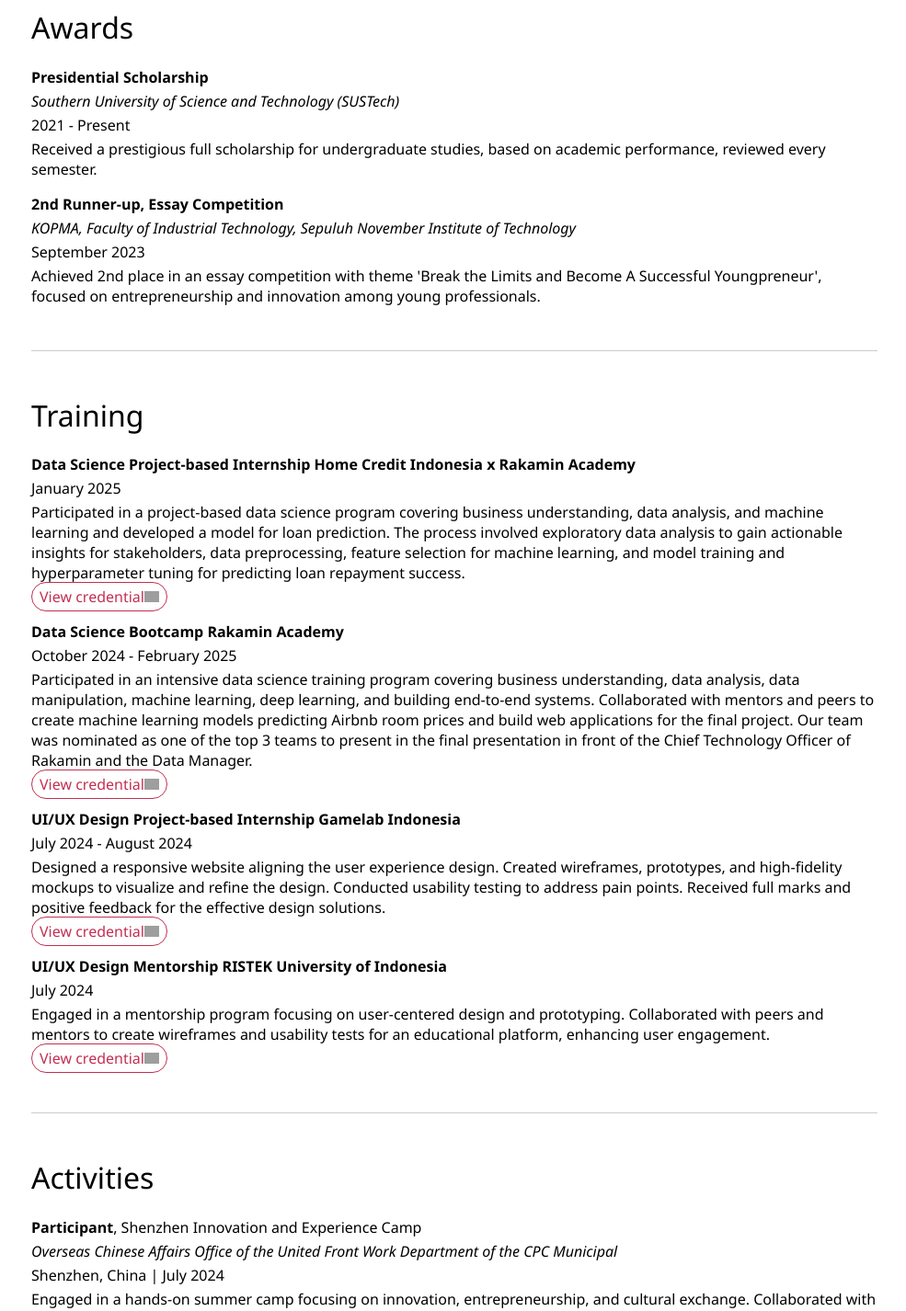
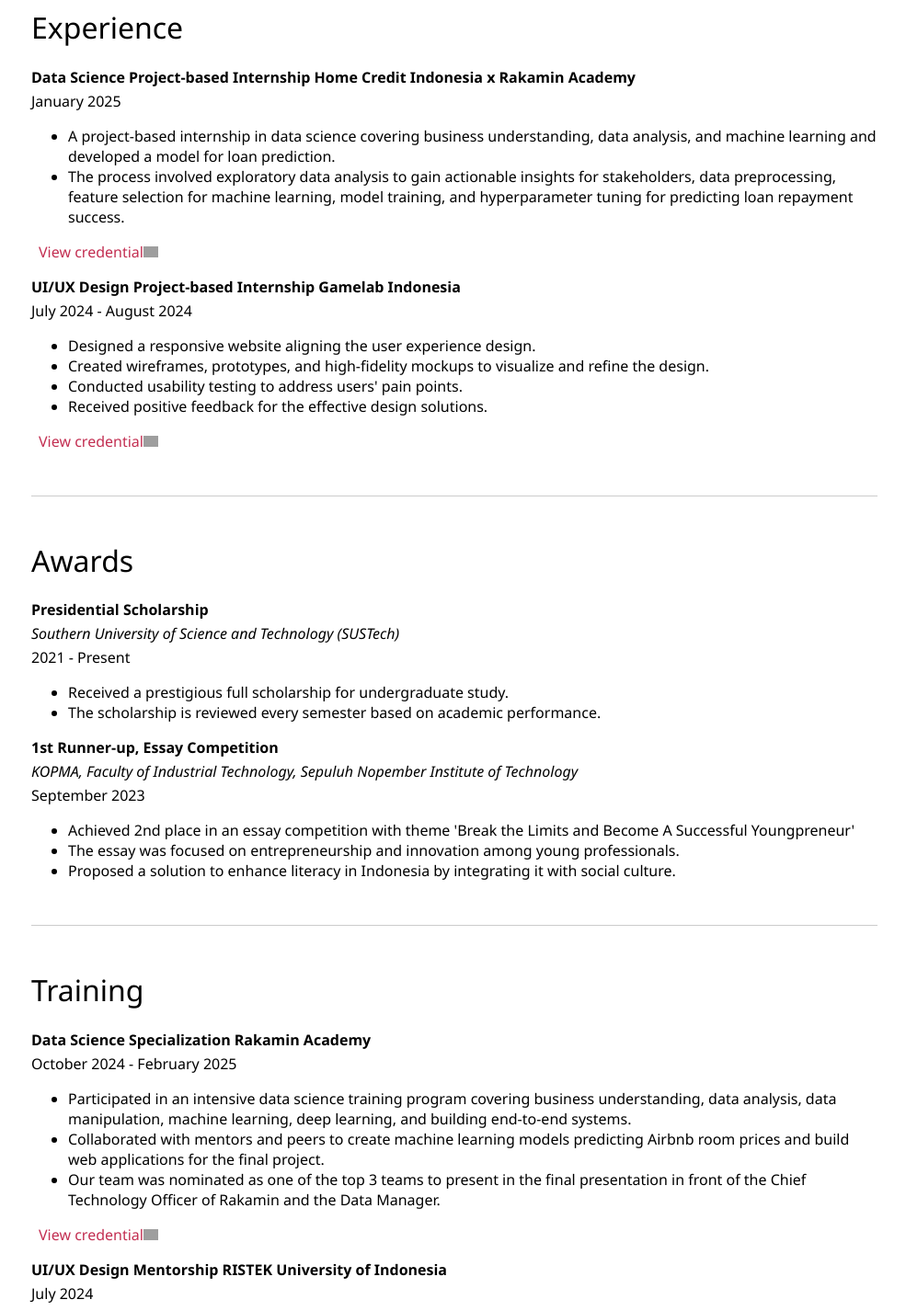
Before and after one commit to FiZufa/personal-website, a Nuxt app: page /cv in a window 1280 px wide. Shown: the part 980-2406 px from the top of the page at 92% size, without its empty margins (146-1131 px from the left). Built offline with nearby package versions, Linux system fonts and the light colour scheme; grey boxes are pictures that could not be loaded.

Commit message:
update CV

```diff
--- a/data/PBIProject.json
+++ b/data/PBIProject.json
@@ -8,7 +8,7 @@
         "period": "October 2024 - February 2025",
         "links": {
             "Github": "https://github.com/FiZufa/Final-Project-Rakamin",
-            "Slides": "https://drive.google.com/file/d/1WWR5hKIzbOrxWn0qFrXzho4xNp-d_tKZ/view?usp=sharing"
+            "Slides": "https://www.canva.com/design/DAGXMrcTS6w/WhTHWY6IQ3_1pWJinDZ8hw/watch?utm_content=DAGXMrcTS6w&utm_campaign=designshare&utm_medium=link2&utm_source=uniquelinks&utlId=h7162ff2dc9"
         }
     },
     {
--- a/data/data_awards.json
+++ b/data/data_awards.json
@@ -3,12 +3,12 @@
         "name": "Presidential Scholarship",
         "issuer": "Southern University of Science and Technology (SUSTech)",
         "time": "2021 - Present",
-        "desc": "Received a prestigious full scholarship for undergraduate studies, based on academic performance, reviewed every semester."
+        "desc": ["Received a prestigious full scholarship for undergraduate study.", "The scholarship is reviewed every semester based on academic performance."]
     },
     {
-        "name": "2nd Runner-up, Essay Competition",
-        "issuer": "KOPMA, Faculty of Industrial Technology, Sepuluh November Institute of Technology",
+        "name": "1st Runner-up, Essay Competition",
+        "issuer": "KOPMA, Faculty of Industrial Technology, Sepuluh Nopember Institute of Technology",
         "time": "September 2023",
-        "desc": "Achieved 2nd place in an essay competition with theme 'Break the Limits and Become A Successful Youngpreneur', focused on entrepreneurship and innovation among young professionals."
+        "desc": ["Achieved 2nd place in an essay competition with theme 'Break the Limits and Become A Successful Youngpreneur'", "The essay was focused on entrepreneurship and innovation among young professionals.", "Proposed a solution to enhance literacy in Indonesia by integrating it with social culture."]
     }
 ]
--- a/data/data_skills.json
+++ b/data/data_skills.json
@@ -2,8 +2,8 @@
     "Programming Languages": "Python, Java (Object-oriented Programming)",
     "Web Development": "HTML, CSS, JavaScript, Vue.js, REST API (FastAPI, Spring Boot)",
     "Data Analysis": "PostgreSQL, Python (Pandas, Numpy), Data Visualization (Matplotlib, Seaborn)",
-    "Design Tool": "Figma",
-    "Machine Learning tools": "PyTorch, Scikit-learn, Keras, NLTK, SpaCY, Streamlit (deployment)",
+    "Design tool": "Figma",
+    "Machine Learning tools": "PyTorch, Scikit-learn, Keras, NLTK, Streamlit (deployment)",
     "DevOps and Automation": "CI/CD, Jenkins, Docker, Kubernetes",
     "Cloud services": "Google Cloud Platform (GCP), AWS"
 
--- a/data/data_training.json
+++ b/data/data_training.json
@@ -1,26 +1,15 @@
 [
+
     {
-        "name": "Data Science Project-based Internship Home Credit Indonesia x Rakamin Academy",
-        "time": "January 2025",
-        "desc": "Participated in a project-based data science program covering business understanding, data analysis, and machine learning and developed a model for loan prediction. The process involved exploratory data analysis to gain actionable insights for stakeholders, data preprocessing, feature selection for machine learning, and model training and hyperparameter tuning for predicting loan repayment success.",
-        "link": "https://drive.google.com/file/d/1-FBp2Jo87muuS_PLpeTR23w8ZGHDuMlg/view?usp=sharing"
-    },
-    {
-        "name": "Data Science Bootcamp Rakamin Academy",
+        "name": "Data Science Specialization Rakamin Academy",
         "time": "October 2024 - February 2025",
-        "desc": "Participated in an intensive data science training program covering business understanding, data analysis, data manipulation, machine learning, deep learning, and building end-to-end systems. Collaborated with mentors and peers to create machine learning models predicting Airbnb room prices and build web applications for the final project. Our team was nominated as one of the top 3 teams to present in the final presentation in front of the Chief Technology Officer of Rakamin and the Data Manager.",
-        "link": "https://drive.google.com/file/d/1WWR5hKIzbOrxWn0qFrXzho4xNp-d_tKZ/view?usp=sharing"
-    },
-    {
-        "name": "UI/UX Design Project-based Internship Gamelab Indonesia",
-        "time": "July 2024 - August 2024",
-        "desc": "Designed a responsive website aligning the user experience design. Created wireframes, prototypes, and high-fidelity mockups to visualize and refine the design. Conducted usability testing to address pain points. Received full marks and positive feedback for the effective design solutions.",
-        "link": "https://drive.google.com/file/d/1qB-2K_WnWJ7dlQArbMjrafT14CNOZ2sr/view?usp=sharing"
+        "desc": ["Participated in an intensive data science training program covering business understanding, data analysis, data manipulation, machine learning, deep learning, and building end-to-end systems.", "Collaborated with mentors and peers to create machine learning models predicting Airbnb room prices and build web applications for the final project.", "Our team was nominated as one of the top 3 teams to present in the final presentation in front of the Chief Technology Officer of Rakamin and the Data Manager."],
+        "link": "https://drive.google.com/file/d/1EtpyM6-WLkg3-0NvV7SE4rETp-RFkrkX/view?usp=sharing"
     },
     {
         "name": "UI/UX Design Mentorship RISTEK University of Indonesia",
         "time": "July 2024",
-        "desc": "Engaged in a mentorship program focusing on user-centered design and prototyping. Collaborated with peers and mentors to create wireframes and usability tests for an educational platform, enhancing user engagement.",
+        "desc": ["Engaged in a mentorship program focusing on user-centered design and prototyping.",  "Collaborated with peers and mentors to create wireframes and usability tests for an educational platform, enhancing user engagement."],
         "link": "https://drive.google.com/file/d/1V3TELoumGOt4V7R5QddUmNlW3f6PHHm6/view?usp=sharing"
     }
 ]
--- /dev/null
+++ b/data/experience.json
@@ -0,0 +1,14 @@
+[
+    {
+        "name": "Data Science Project-based Internship Home Credit Indonesia x Rakamin Academy",
+        "time": "January 2025",
+        "desc": ["A project-based internship in data science covering business understanding, data analysis, and machine learning and developed a model for loan prediction.", "The process involved exploratory data analysis to gain actionable insights for stakeholders, data preprocessing, feature selection for machine learning, model training, and hyperparameter tuning for predicting loan repayment success."],
+        "link": "https://drive.google.com/file/d/1-FBp2Jo87muuS_PLpeTR23w8ZGHDuMlg/view?usp=sharing"
+    },
+    {
+        "name": "UI/UX Design Project-based Internship Gamelab Indonesia",
+        "time": "July 2024 - August 2024",
+        "desc": ["Designed a responsive website aligning the user experience design.", "Created wireframes, prototypes, and high-fidelity mockups to visualize and refine the design.", "Conducted usability testing to address users' pain points.",  "Received positive feedback for the effective design solutions."],
+        "link": "https://drive.google.com/file/d/1qB-2K_WnWJ7dlQArbMjrafT14CNOZ2sr/view?usp=sharing"
+    }
+]
--- a/pages/cv/index.vue
+++ b/pages/cv/index.vue
@@ -4,7 +4,7 @@
     <div class="cv-body">
         <div class="section">
             <h1 class="sub-title">Bio</h1>
-            <p>Final-year Computer Science and Engineering student at Southern University of Science and Technology (SUSTech), China. Passionate about building actionable insights and machine learning model from data, solving problems through user-centered design, and creating deliverable software systems. Actively seeking internship or full-time opportunities for 2025 to contribute to innovative and impactful projects.</p>
+            <p>A Final-year Computer Science and Engineering student at Southern University of Science and Technology (SUSTech), China. Passionate about building actionable insights and machine learning model from data, solving problems through user-centered design, and creating deliverable software systems. Actively seeking internship or full-time opportunities in AI, data, software to contribute to innovative and impactful projects.</p>
         </div>
 
         <Line />
@@ -33,12 +33,29 @@
         <Line />
 
         <div class="section">
+            <h1 class="sub-title">Experience</h1>
+            <div v-for="(training, index) in data.experience" :key="index" class="experience">
+                <!-- <p class="bold">{{ training.name }}</p> -->
+                <p class="title-name">{{ training.name }}</p>
+                <p>{{ training.time }}</p>
+                <ul>
+                    <li v-for="(desc, descIndex) in training.desc" :key="descIndex"> {{ desc }}</li>
+                </ul>
+                <div class="cred-btn"><a class="cred-link" :href="training.link" target="_blank" rel="noopener noreferrer">View credential</a><img src="/assets/view-btn.png" style="height: 12px;"></div>
+            </div>
+        </div>
+
+        <Line />
+
+        <div class="section">
             <h1 class="sub-title">Awards</h1>
             <div v-for="(award, index) in data.awards" :key="index" class="award">
                 <p class="bold">{{ award.name }}</p>
                 <p style="font-style: italic;">{{ award.issuer }}</p>
                 <p>{{ award.time }}</p>
-                <p>{{ award.desc }}</p>
+                <ul>
+                    <li v-for="(desc, descIndex) in award.desc" :key="descIndex">{{ desc }}</li>
+                </ul>
             </div>
 
         </div>
@@ -51,7 +68,9 @@
                 <!-- <p class="bold">{{ training.name }}</p> -->
                 <p class="title-name">{{ training.name }}</p>
                 <p>{{ training.time }}</p>
-                <p>{{ training.desc }}</p>
+                <ul>
+                    <li v-for="(desc, descIndex) in training.desc" :key="descIndex">{{ desc }}</li>
+                </ul>
                 <div class="cred-btn"><a class="cred-link" :href="training.link" target="_blank" rel="noopener noreferrer">View credential</a><img src="/assets/view-btn.png" style="height: 12px;"></div>
             </div>
         </div>
@@ -97,6 +116,7 @@
 import trainings from '@/data/data_training.json';
 import activities from '@/data/data_activities.json';
 import certifications from '@/data/data_certification.json';
+import experience from '@/data/experience.json';
 
 import Line from '~/components/Line.vue';
 import { Footer } from '#components';
@@ -106,6 +126,7 @@
     return {
       data: {
         dataSkills,
+        experience,
         awards,
         trainings,
         activities,
@@ -138,11 +159,11 @@
     font-weight: 650;
 }
 
-.award p, .training p, .activity p, .certif p, .section-edu p {
+.experience p, .award p, .training p, .activity p, .certif p, .section-edu p {
     margin: 4px 0; /* Adjust the value as needed */
 }
 
-.award, .training, .activity, .certif {
+.experience, .award, .training, .activity, .certif {
     margin-top: 4px;
     margin-bottom: 16px;
 }
@@ -158,15 +179,13 @@
 }
 
 .cred-btn {
-    border: #c32f52 1px solid;
     display: inline;
     padding: 4px 8px;
-    border-radius: 20px;
 }
 
 .cred-btn:hover {
-    color: #e43b63;
-    box-shadow: #e43b63;
+    color: #c32f52;
+    text-decoration: underline;
 }
 
 .cred-link {
```
Also changed, not shown: pages/index.vue (+9 -12 lines).
